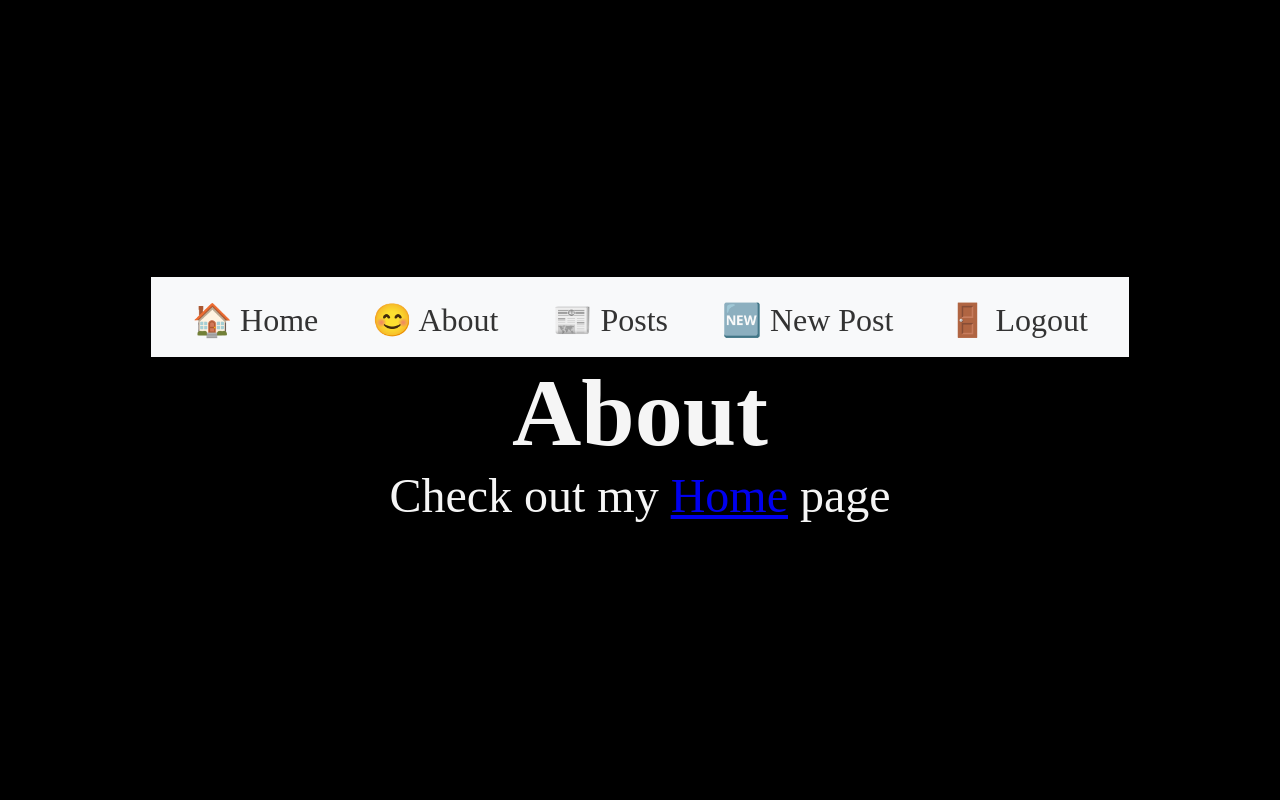
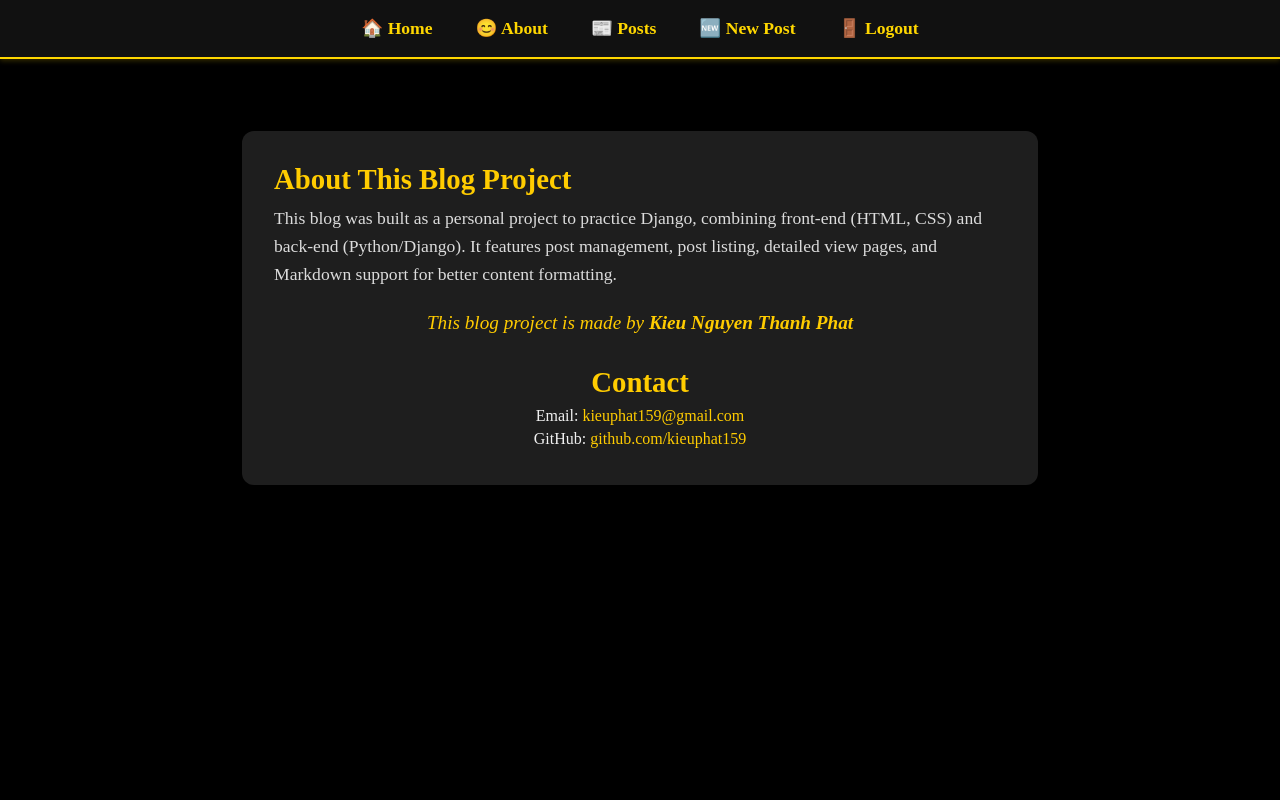
Before and after one commit to kieuphat159/3h-full-course, a Django app: page /about/ in a window 1280 px wide. Run offline with Django 5.2, Linux system fonts and the light colour scheme; a user stored in the database is signed in; parts of the project's set-up code (start-up, migrations or seed data) failed here and were passed over.

Commit message:
update entire frontend

```diff
--- /dev/null
+++ b/myproject/static/css/about.css
@@ -0,0 +1,61 @@
+.about-section {
+    display: flex;
+    justify-content: center;
+    padding: 2rem;
+}
+
+.about-card {
+    background: #1e1e1e;
+    color: #f0f0f0;
+    border-radius: 12px;
+    max-width: 800px;
+    width: 100%;
+    padding: 2rem;
+    box-shadow: 0 4px 20px rgba(0,0,0,0.5);
+    animation: fadeIn 0.6s ease-out;
+}
+
+.project-info h2,
+.contact h2 {
+    font-size: 1.8rem;
+    color: #ffcc00;
+    margin-bottom: 0.5rem;
+}
+
+.project-info h5 {
+    font-weight: normal;
+    font-size: 1.1rem;
+    line-height: 1.6;
+    color: #dcdcdc;
+}
+
+.intro {
+    margin-top: 1.5rem;
+    font-size: 1.2rem;
+    font-style: italic;
+    text-align: center;
+    color: #ffcc00;
+}
+
+.contact {
+    margin-top: 2rem;
+    text-align: center;
+}
+
+.contact p {
+    margin: 0.3rem 0;
+}
+
+.contact a {
+    color: #ffcc00;
+    text-decoration: none;
+}
+
+.contact a:hover {
+    text-decoration: underline;
+}
+
+@keyframes fadeIn {
+    from { opacity: 0; transform: translateY(15px); }
+    to { opacity: 1; transform: translateY(0); }
+}
--- a/myproject/static/css/style.css
+++ b/myproject/static/css/style.css
@@ -4,11 +4,53 @@
     box-sizing: border-box;
 }
 
+nav {
+    background-color: #111;
+    padding: 10px 20px;
+    position: sticky;
+    top: 0;
+    width: 100%;
+    display: flex;
+    justify-content: center;
+    align-items: center;
+    gap: 15px;
+    border-bottom: 2px solid gold;
+    z-index: 10;
+    box-shadow: 0 2px 5px rgba(255, 215, 0, 0.2);
+}
+
+.nav-link, .nav-button {
+    display: inline-flex;
+    align-items: center;
+    gap: 6px;
+    padding: 8px 14px;
+    text-decoration: none;
+    color: gold;
+    font-weight: bold;
+    font-size: 1.1rem;
+    background-color: transparent;
+    border: none;
+    cursor: pointer;
+    transition: all 0.3s ease;
+    border-radius: 6px;
+}
+
+.nav-link:hover,
+.nav-button:hover {
+    background-color: rgba(255, 215, 0, 0.15);
+    transform: translateY(-1px);
+}
+
+.nav-button {
+    font-family: inherit;
+}
+
+
 body {
     min-height: 100vh;
-    display: grid;
-    place-content: center;
-    font-size: 3rem;
+    display: flex;
+    flex-direction: column;
+    font-size: 1rem;
     background-color: black;
     color: whitesmoke;
 }
@@ -17,45 +59,18 @@ h1, p {
     text-align: center;
 }
 
-nav {
-    background-color: #f8f9fa;
-    padding: 10px 20px;
-    position: relative;
-    top: 0;
-    width: 100%;
-}
 
 .banner {
     display: block;
     width: 100%;
     max-width: 800px;
+    margin: 0 auto;
 }
 
-.nav-link {
-    padding: 8px 16px;
-    text-decoration: none;
-    color: #333;
-    background-color: transparent;
-    border: none;
-    cursor: pointer;
-    font-size: 2rem;
-    margin: 0 5px;
+.container {
+    flex: 1;
+    width: 100%;
+    max-width: 900px;
+    margin: 20px auto;
+    padding: 20px;
 }
-
-.nav-button {
-    font-family: inherit;
-    background-color: transparent;
-    border: none;
-    padding: 8px 16px;
-    color: #333;
-    cursor: pointer;
-    font-size: 2rem;
-    margin: 0 5px;
-    text-align: center;
-}
-
-.nav-button:hover,
-.nav-link:hover {
-    background-color: #e2e6ea;
-    border-radius: 5px;
-}
--- a/myproject/templates/about.html
+++ b/myproject/templates/about.html
@@ -1,10 +1,34 @@
 {% extends "layout.html" %}
+{% load static %}
 
 {% block title %}
     About
 {% endblock %}
 
+{% block extra_css %}
+<link rel="stylesheet" href="{% static 'css/about.css' %}">
+{% endblock %}
+
 {% block content %}
-    <h1>About</h1>
-    <p>Check out my <a href="/">Home</a> page</p>
+<section class="about-section">
+    <div class="about-card">
+        <div class="project-info">
+            <h2>About This Blog Project</h2>
+            <h5>
+                This blog was built as a personal project to practice Django,
+                combining front-end (HTML, CSS) and back-end (Python/Django).
+                It features post management, post listing, detailed view pages,
+                and Markdown support for better content formatting.
+            </h5>
+        </div>
+        <div class="intro">
+            This blog project is made by <strong>Kieu Nguyen Thanh Phat</strong>
+        </div>
+        <div class="contact">
+            <h2>Contact</h2>
+            <p>Email: <a href="mailto:kieuphat159@gmail.com">kieuphat159@gmail.com</a></p>
+            <p>GitHub: <a href="https://github.com/kieuphat159" target="_blank">github.com/kieuphat159</a></p>
+        </div>
+    </div>
+</section>
 {% endblock %}
--- a/myproject/templates/layout.html
+++ b/myproject/templates/layout.html
@@ -8,6 +8,7 @@
         {% block title %}Django App{% endblock %}
     </title>
     <link rel="stylesheet" href="{% static 'css/style.css' %}">
+     {% block extra_css %}{% endblock %}
     <script src="{% static 'js/main.js' %}" defer></script>
 </head>
 <body>
```
Also changed, not shown: myproject/posts/templates/posts/post_new.html (+13 -8 lines), myproject/posts/templates/posts/post_page.html (+20 -8 lines), myproject/posts/templates/posts/posts_list.html (+22 -13 lines), myproject/static/css/auth.css (added, +122 -0 lines), myproject/static/css/home.css (added, +69 -0 lines), myproject/static/css/post_new.css (added, +67 -0 lines), myproject/static/css/post_page.css (added, +38 -0 lines), myproject/static/css/posts_list.css (added, +60 -0 lines), myproject/templates/home.html (+13 -2 lines), myproject/users/templates/users/login.html (+10 -3 lines), myproject/users/templates/users/register.html (+22 -5 lines), myproject/db.sqlite3.
